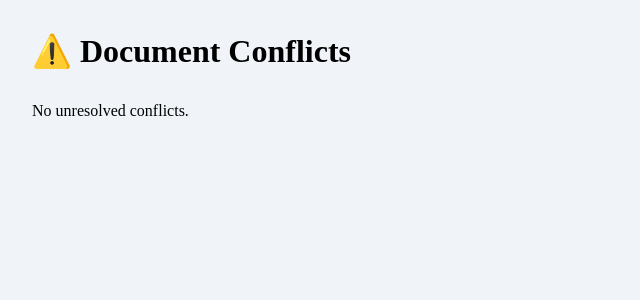
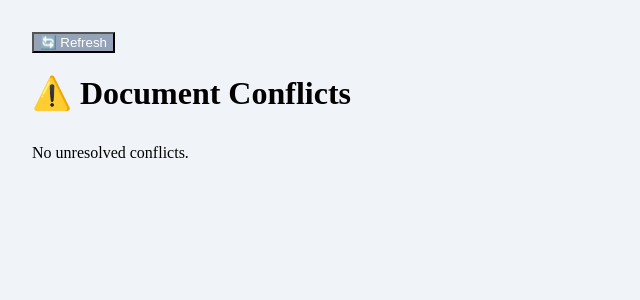
Before and after one commit to howardconnect/gpt_gazer, a Flask app: page /conflicts in a window 1280 px wide. Shown: the top 300 px of the page, without its empty margins (0-640 px from the left). Run offline with Flask 3, Linux system fonts and the light colour scheme; data that the repository does not hold is empty.

Commit message:
added refresh button to conflicts page

```diff
--- a/templates/conflicts.html
+++ b/templates/conflicts.html
@@ -84,6 +84,9 @@
         }
     </style>
 </head>
+
+<a href="/conflicts"><button class="btn-keep">🔄 Refresh</button></a>
+
 <body>
     <h1>⚠️ Document Conflicts</h1>
 
```
